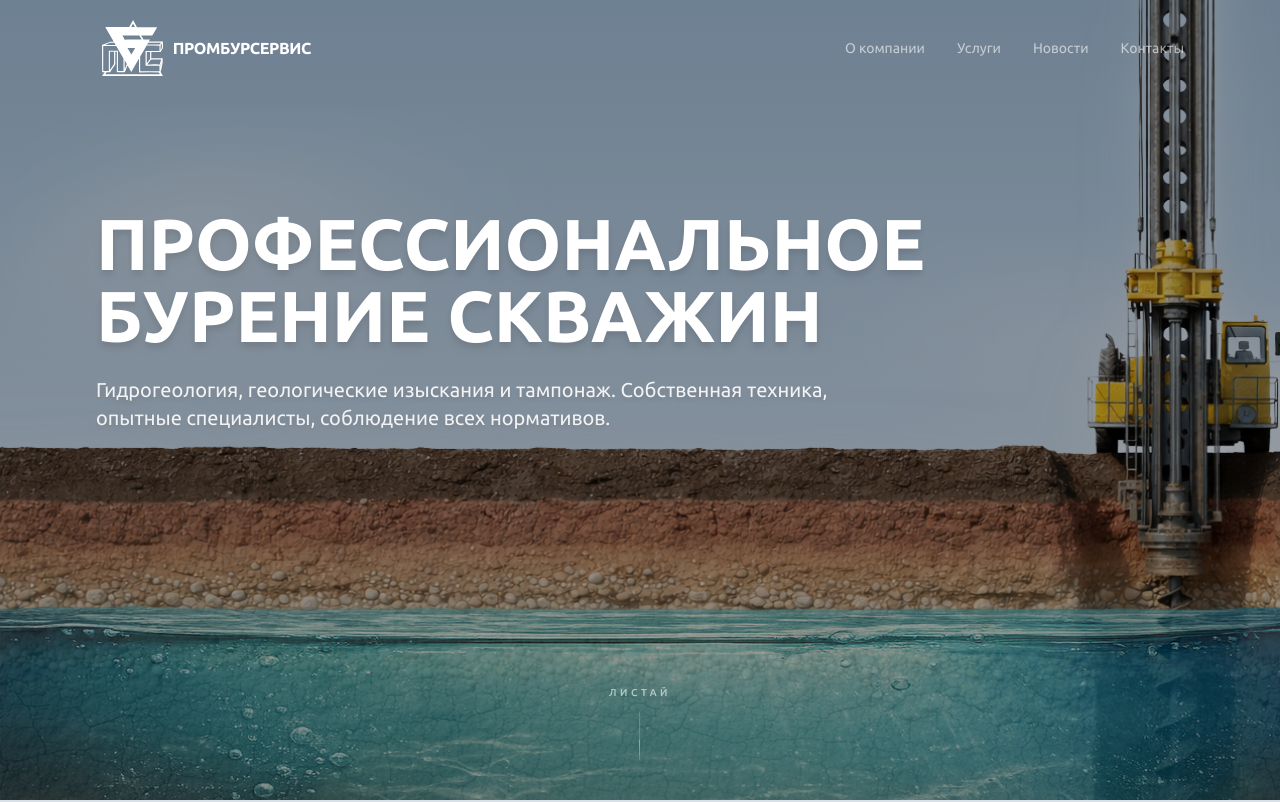
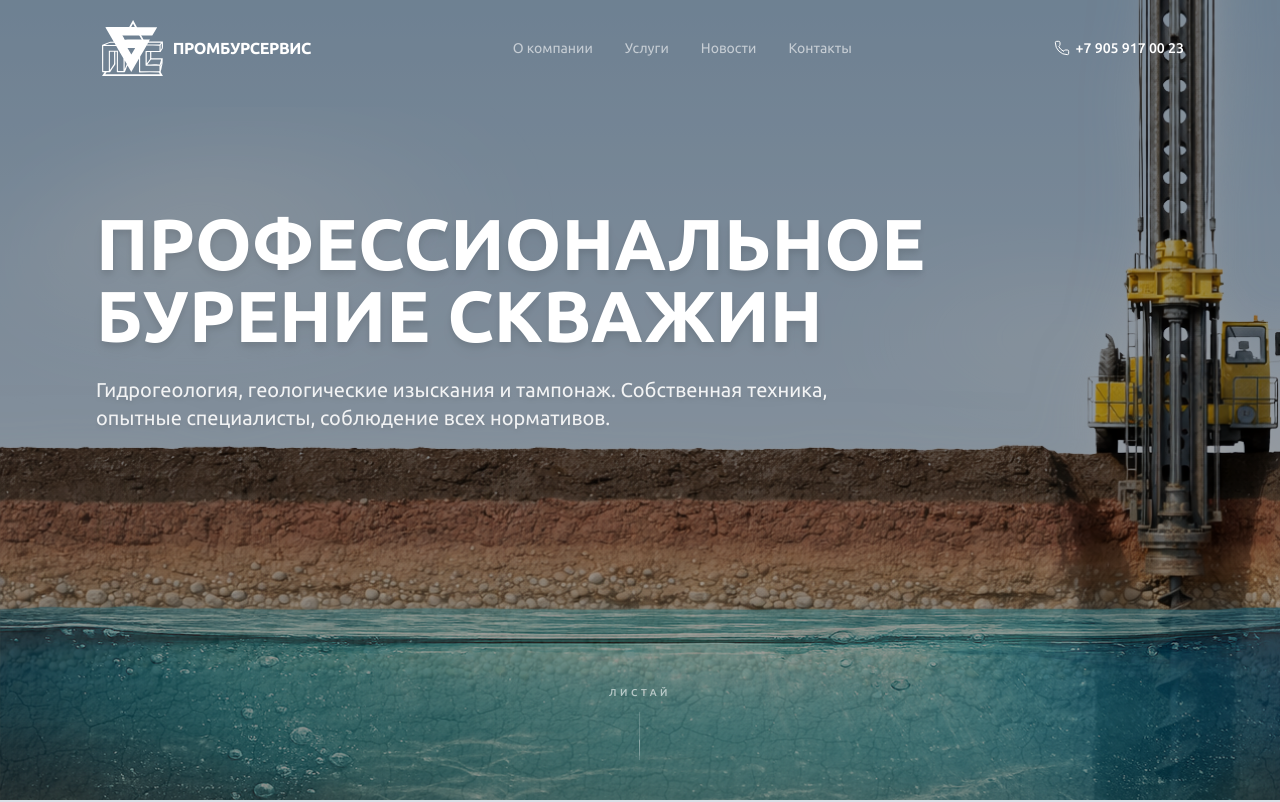
Before and after one commit to Hastes/drilling-rig, a Next.js app: page / in a window 1280 px wide. Shown: the top 802 px of the page. Built offline with nearby package versions, Linux system fonts and the light colour scheme.

Commit message:
Добавил в телефон Header.tsx

```diff
--- a/src/components/Header.tsx
+++ b/src/components/Header.tsx
@@ -1,5 +1,5 @@
 import Image from "next/image";
-
+import { Phone } from "lucide-react";
 const base = process.env.NEXT_PUBLIC_BASE_PATH || "";
 
 const navItems = [
@@ -11,7 +11,7 @@ const navItems = [
 
 export function Header() {
   return (
-    <header className="absolute top-0 left-0 right-0 z-50">
+    <header className="fixed top-0 left-0 right-0 z-50">
       <div className="container-section w-full py-5 flex items-center justify-between">
         <a href="#" className="group flex items-center gap-3">
           <Image
@@ -43,6 +43,13 @@ export function Header() {
             </a>
           ))}
         </nav>
+        <a
+  href="tel:+79059170023"
+  className="flex items-center gap-1.5 text-white text-sm font-medium whitespace-nowrap hover:text-white/80 transition-colors"
+>
+  <Phone size={16} strokeWidth={1.5} />
+  +7 905 917 00 23
+</a>
       </div>
     </header>
   );
```
